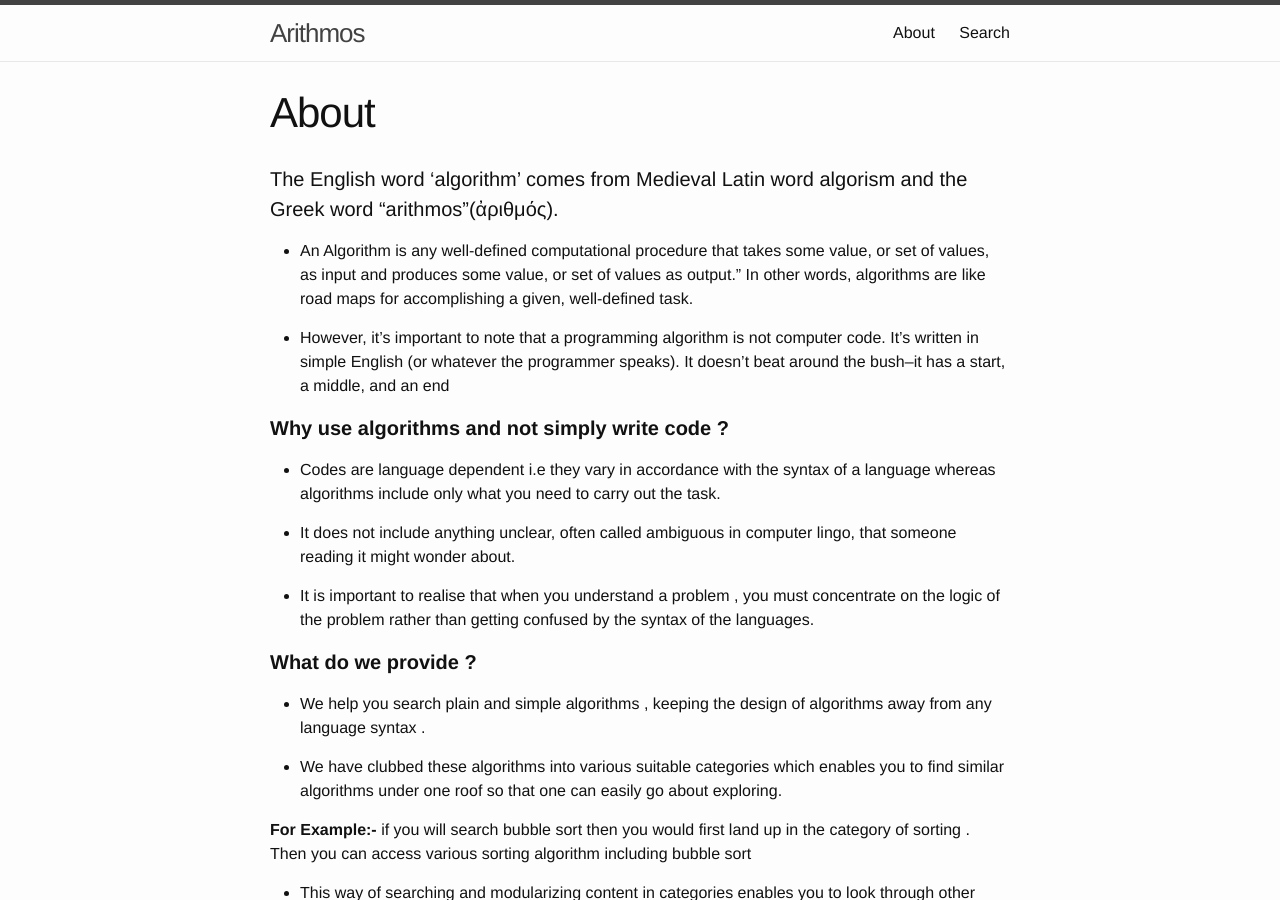
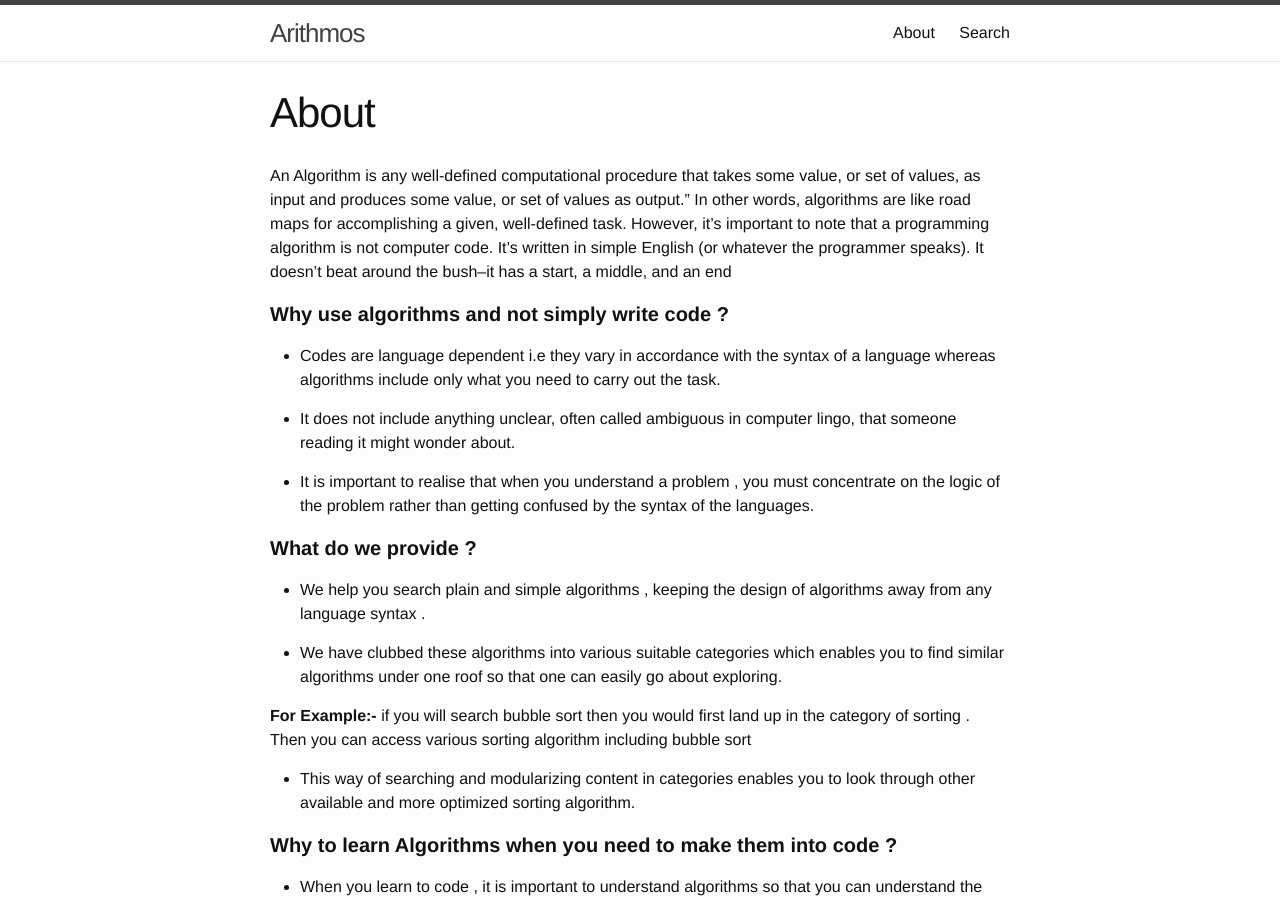
Before and after one commit to aarithmos/Algorithms, a Jekyll site: the page built from about.md, in a window 1280 px wide and 900 px high. Built offline with Jekyll 4.4.1, drawn with Linux system fonts in a browser that asks for light colours.

Commit message:
Update about.md

```diff
--- a/about.md
+++ b/about.md
@@ -4,11 +4,8 @@ title: About
 permalink: /about/
 ---
 
-#### The English word ‘algorithm’ comes from Medieval Latin word algorism and the Greek word “arithmos”(ἀριθμός).
-
-* An Algorithm is any well-defined computational procedure that takes some value, or set of values, as input and produces some value, or set of values as output." In other words, algorithms are like road maps for accomplishing a given, well-defined task.
-
-* However, it's important to note that a programming algorithm is not computer code. It's written in simple English (or whatever the programmer speaks). It doesn't beat around the bush--it has a start, a middle, and an end
+An Algorithm is any well-defined computational procedure that takes some value, or set of values, as input and produces some value, or set of values as output." In other words, algorithms are like road maps for accomplishing a given, well-defined task.
+However, it's important to note that a programming algorithm is not computer code. It's written in simple English (or whatever the programmer speaks). It doesn't beat around the bush--it has a start, a middle, and an end
 
 #### __Why use algorithms and not simply write code ?__
 
```
